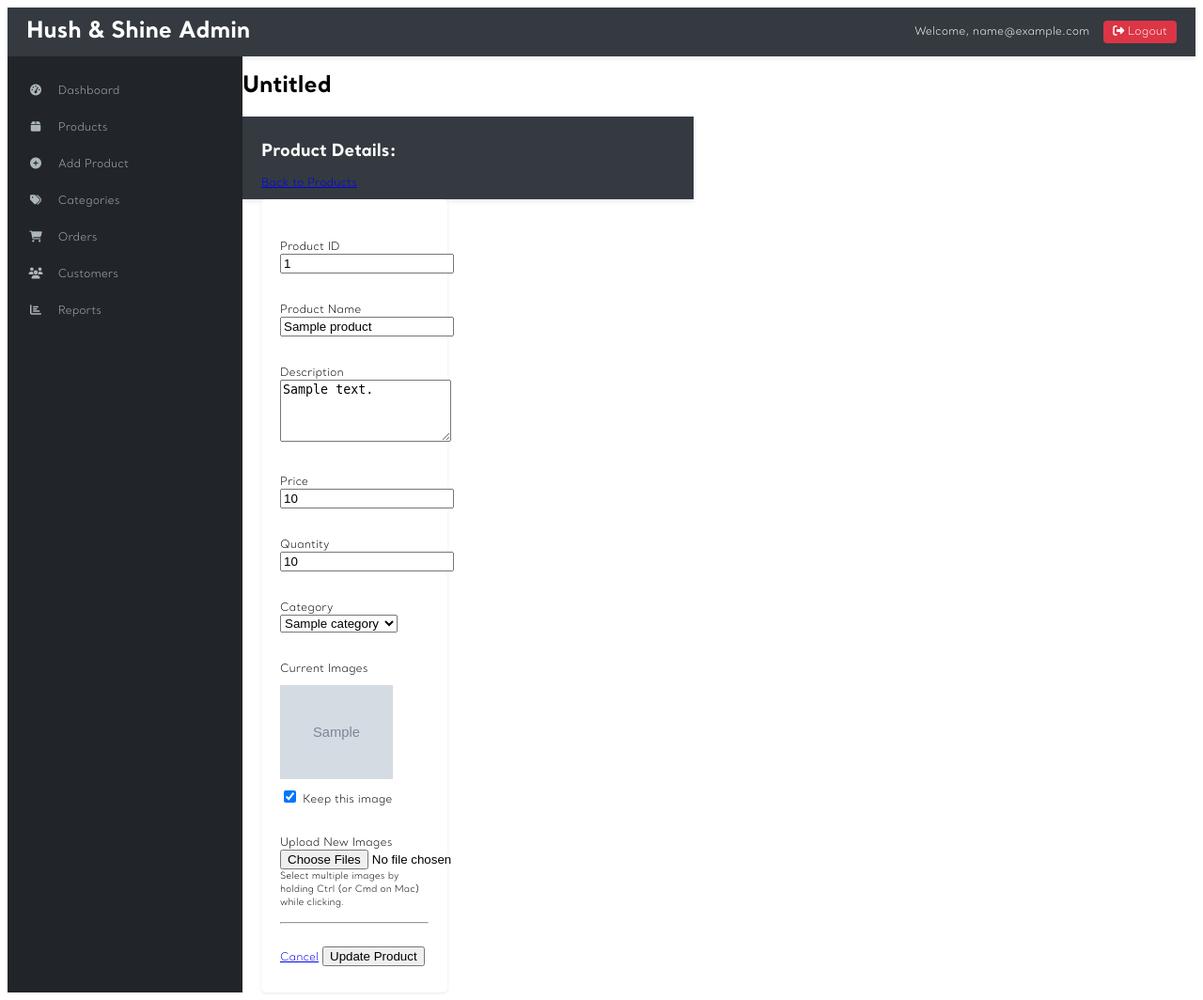
After one commit to jW028/hush-shine, a PHP site: page /admin/view_product.php?id=1 in a window 1280 px wide. The commit adds this page. Shown: the whole page at 94% size. Run offline with PHP 8.4, Linux system fonts and the light colour scheme; the visitor is signed in with stand-in values (Sample User, id 1); tables that the repository leaves empty or names only in its code hold one stand-in row (values such as "Sample post"); grey boxes marked "Sample" are stand-in pictures; some libraries are stand-ins or nearby versions.

Commit message:
view&update product combined

```diff
--- a/_head.php
+++ b/_head.php
@@ -14,6 +14,7 @@
 </head>
 <body>
     <?php if ($_SESSION['user'] == "admin"): ?>
+        <script src="/js/admin.js"></script>
         <header class="admin-header">
             <div class="admin-nav">
                 <div class="admin-logo">
@@ -31,13 +32,13 @@
         <div class="admin-container">
             <nav class="admin-sidebar">
                 <ul>
-                    <li><a href="/page/admin_menu.php"><i class="fas fa-tachometer-alt"></i> Dashboard</a></li>
-                    <li><a href="/page/admin_products.php"><i class="fas fa-box"></i> Products</a></li>
-                    <li><a href="/page/add_product.php"><i class="fas fa-plus-circle"></i> Add Product</a></li>
-                    <li><a href="/page/admin_categories.php"><i class="fas fa-tags"></i> Categories</a></li>
-                    <li><a href="/page/admin_orders.php"><i class="fas fa-shopping-cart"></i> Orders</a></li>
-                    <li><a href="/page/admin_customers.php"><i class="fas fa-users"></i> Customers</a></li>
-                    <li><a href="/page/admin_reports.php"><i class="fas fa-chart-bar"></i> Reports</a></li>
+                    <li><a href="/admin/admin_menu.php"><i class="fas fa-tachometer-alt"></i> Dashboard</a></li>
+                    <li><a href="/admin/admin_products.php"><i class="fas fa-box"></i> Products</a></li>
+                    <li><a href="/admin/add_product.php"><i class="fas fa-plus-circle"></i> Add Product</a></li>
+                    <li><a href="/admin/admin_categories.php"><i class="fas fa-tags"></i> Categories</a></li>
+                    <li><a href="/admin/admin_orders.php"><i class="fas fa-shopping-cart"></i> Orders</a></li>
+                    <li><a href="/admin/admin_customers.php"><i class="fas fa-users"></i> Customers</a></li>
+                    <li><a href="/admin/admin_reports.php"><i class="fas fa-chart-bar"></i> Reports</a></li>
                 </ul>
             </nav>
 
--- /dev/null
+++ b/admin/view_product.php
@@ -0,0 +1,215 @@
+<?php
+require_once '../_base.php';
+include '../_head.php';
+
+auth('admin');
+
+$title = 'Product Details';
+
+$prod_id = $_GET['id'] ?? null;
+
+if (!$prod_id) {
+    header('Location: /admin/admin_menu.php');
+    exit;
+}
+
+if ($_SERVER['REQUEST_METHOD'] === 'POST' && isset($_POST['update_product'])) {
+    $name = trim($_POST['prod_name'] ?? '');
+    $description = trim($_POST['prod_desc'] ?? '');
+    $price = filter_input(INPUT_POST, 'price', FILTER_VALIDATE_FLOAT);
+    $quantity = filter_input(INPUT_POST, 'quantity', FILTER_VALIDATE_INT);
+    $category_id = $_POST['cat_id'] ?? '';
+    $image_paths = [];
+
+    if (empty($name)) {
+        $errors[] = "Product name is required";
+    }
+
+    if ($price === false || $price < 0) {
+        $errors[] = "Price must be a valid positive number";
+    }
+
+    if ($quantity === false || $quantity < 0) {
+        $errors[] = "Quantity must be a valid positive number";
+    }
+
+    if (empty($category_id)) {
+        $errors[] = "Category is required";
+    }
+
+    $image_paths = [];
+    if (!empty($_FILES['images']['name'][0])) {
+        $allowed = ['jpg', 'jpeg', 'png', 'gif', 'webp'];
+        $upload_dir = '../images/products/';
+
+        if (!file_exists($upload_dir)) {
+            mkdir($upload_dir, 0777, true);
+        }
+
+        for ($i=0; $i<count($_FILES['images']['name']); $i++) {
+            if (isset($_FILES['images']['error'][$i]) && $_FILES['images']['error'][$i] == 0) {
+                $filename = $_FILES['images']['name'][$i];
+                $ext = strtolower(pathinfo($filename, PATHINFO_EXTENSION));
+
+                if (in_array($ext, $allowed)) {
+                    $seq_num = $i + 1;
+                    $new_filename = uniqid() . "_$seq_num." . $ext;
+                    $upload_path = $upload_dir . $new_filename;
+
+                    if (move_uploaded_file($_FILES['images']['tmp_name'][$i], $upload_path)) {
+                        $image_paths[] = $new_filename;
+                    } else {
+                        $errors[] = "Failed to upload image #" . ($i+1);
+                    }
+                } else {
+                    $errors[] = "Invalid format for image #" . ($i+1);
+                }
+            }
+        }
+    }
+
+    if (isset($_POST['existing_images'])) {
+        foreach ($_POST['existing_images'] as $existing_image) {
+            $image_paths[] = $existing_image;
+        }
+    }
+
+    $image_path = !empty($image_paths) ? json_encode($image_paths) : null;
+
+    if (empty($errors)) {
+        try {
+            if (!empty($image_paths)) {
+                $stmt = $_db->prepare("UPDATE products SET
+                    prod_name = ?,
+                    prod_desc = ?,
+                    price = ?,
+                    quantity = ?,
+                    cat_id = ?,
+                    image = ?
+                    WHERE prod_id = ?");
+                $stmt->execute([$name, $description, $price, $quantity, $category_id, $image_path, $prod_id]);
+            } else {
+                $stmt = $_db->prepare("UPDATE products SET
+                    prod_name = ?,
+                    prod_desc = ?,
+                    price = ?,
+                    quantity = ?,
+                    cat_id = ?
+                    WHERE prod_id = ?");
+                $stmt->execute([$name, $description, $price, $quantity, $category_id, $prod_id]);
+            }
+            $success = "Product updated successfully!";
+        } catch (PDOException $e) {
+            $errors[] = "Database error: " . $e->getMessage();
+        }
+    }
+}
+
+try {
+    $stmt = $_db->prepare("SELECT * FROM product WHERE prod_id = ?");
+    $stmt->execute([$prod_id]);
+    $product = $stmt->fetch(PDO::FETCH_ASSOC);
+
+    if (!$product) {
+        header('Location: /admin/admin_menu.php');
+        exit;
+    }
+
+    $stmt = $_db->query("SELECT * FROM category ORDER BY cat_name");
+    $categories = $stmt->fetchAll(PDO::FETCH_ASSOC);
+
+    $images = [];
+    if (!empty($product['image'])) {
+        $images = json_decode($product['image'], true) ?: [$product['image']];
+    }
+} catch (PDOException $e) {
+    $errors[] = "Database error: " . $e->getMessage();
+    exit;
+}
+?>
+
+<div class="admin-content">
+    <div class="admin-header">
+        <h2>Product Details: <?htmlspecialchars($product['prod_name']) ?></h2>
+        <a href="/admin/admin_menu.php" class="btn">Back to Products</a>
+</div>
+
+    <?php if (!empty($errors)): ?>
+        <div class="alert alert-danger">
+            <ul>
+                <?php foreach ($errors as $error): ?>
+                    <li><?= htmlspecialchars($error) ?></li>
+                <?php endforeach; ?>
+            </ul>
+        </div>
+    <?php endif; ?>
+
+    <form action="view_product.php?id=<?htmlspecialchars($prod_id)?>" method="POST" enctype="multipart/form-data" class="product-form">
+    <div class="form-group">
+        <label for="prod_id">Product ID</label>
+        <input type="text" id="prod_id" class="form-control" value="<?= htmlspecialchars($product['prod_id']) ?>" readonly>
+    </div>
+
+    <div class="form-group">
+        <label for="prod_name">Product Name</label>
+        <input type="text" id="prod_name" name="prod_name" class="form-control" value="<?= htmlspecialchars($product['prod_name']) ?>" required>
+    </div>
+
+    <div class="form-group">
+        <label for="prod_desc">Description</label>
+        <textarea id="prod_desc" name="prod_desc" class="form-control" rows="4"><?= htmlspecialchars($product['prod_desc']) ?></textarea>
+    </div>
+
+    <div class="form-group">
+        <label for="price">Price</label>
+        <input type="number" id="price" name="price" class="form-control" value="<?= htmlspecialchars($product['price']) ?>" step="0.01" required>
+    </div>
+
+    <div class="form-group">
+        <label for="quantity">Quantity</label>
+        <input type="number" id="quantity" name="quantity" class="form-control" min="0" value="<?= htmlspecialchars($product['quantity'] ?? 0) ?>" required>
+    </div>
+    <div class="form-group">
+        <label for="cat_id">Category</label>
+        <select id="cat_id" name="cat_id" class="form-control" required>
+            <option value="">Select a category</option>
+            <?php foreach ($categories as $category): ?>
+                <option value="<?= htmlspecialchars($category['cat_id']) ?>" <?= $product['cat_id'] == $category['cat_id'] ? 'selected' : '' ?>>
+                    <?= htmlspecialchars($category['cat_name']) ?>
+                </option>
+            <?php endforeach; ?>
+        </select>
+    </div>
+
+    <div class="form-group">
+        <label>Current Images</label>
+        <div class="current-images">
+            <?php if (!empty($images)): ?>
+                <?php foreach($images as $image): ?>
+                    <div class="current-image-item">
+                        <img src="../images/products/<?= htmlspecialchars($image) ?>" alt="Product Image" class="img-thumbnail">
+                        <input type="checkbox" name="existing_images[]" value="<?= htmlspecialchars($image) ?>" checked>
+                        <label>Keep this image</label>
+                    </div>
+                <?php endforeach; ?>
+            <?php else: ?>
+                <p>No images available for this product.</p>
+            <?php endif; ?>
+        </div>
+    </div>
+
+    <div class="form-group">
+        <label for="images">Upload New Images</label>
+        <input type="file" id="images" name="images[]" class="form-control-file" accept="image/*" multiple>
+        <small class="form-text text-muted">Select multiple images by holding Ctrl (or Cmd on Mac) while clicking.</small>
+    </div>
+
+    <div class="image-previews" id="imagePreview"></div>
+    <hr>
+
+    <div class="form-group">
+        <a href="../admin/admin_menu.php" class="btn btn-secondary">Cancel</a>
+        <button type="submit" name="update_product" class="btn btn-primary">Update Product</button>
+    </div>
+    </form>
+</div>
--- a/css/app.css
+++ b/css/app.css
@@ -1833,3 +1833,44 @@ html {
     border-radius: 4px;
     margin-bottom: 15px;
 }
+
+
+.current-images {
+    display: flex;
+    flex-wrap: wrap;
+    gap: 15px;
+    margin-top: 10px;
+}
+
+.current-image-item {
+    width: 120px;
+    text-align: center;
+}
+
+.current-image-item img {
+    width: 100%;
+    height: 100px;
+    object-fit: cover;
+    margin-bottom: 5px;
+}
+
+.image-checkbox {
+    display: flex;
+    align-items: center;
+    justify-content: center;
+}
+
+.new-images-preview {
+    display: flex;
+    flex-wrap: wrap;
+    gap: 10px;
+    margin-top: 10px;
+}
+
+.no-image {
+    padding: 50px;
+    background: #f9f9f9;
+    border: 1px dashed #ddd;
+    text-align: center;
+    color: #777;
+}
--- /dev/null
+++ b/js/admin.js
@@ -0,0 +1,53 @@
+$(document).ready(function() {
+    // Image preview functionality
+    $('#images').on('change', function(event) {
+        const $previewDiv = $('#imagePreview');
+        $previewDiv.empty();
+
+        if (event.target.files && event.target.files.length > 0) {
+            $previewDiv.show();
+            $previewDiv.append('<h5>New Images Preview:</h5>');
+            $previewDiv.append('<div class="new-images-preview"></div>');
+            const $container = $previewDiv.find('.new-images-preview');
+
+            $container.css({
+                'display': 'flex',
+                'flex-wrap': 'wrap',
+                'gap': '10px'
+            });
+
+            $.each(event.target.files, function(i, file) {
+                const reader = new FileReader();
+
+                const $imgDiv = $('<div></div>').css({
+                    'width': '100px',
+                    'margin-bottom': '10px'
+                });
+
+                reader.onload = function(e) {
+                    $imgDiv.html(`
+                        <img src="${e.target.result}" class="img-thumbnail" style="width: 100%; height: 100px; object-fit: cover;">
+                        <small class="d-block text-center mt-1">Image #${i+1}</small>
+                    `);
+                };
+
+                reader.readAsDataURL(file);
+                $container.append($imgDiv);
+            });
+        } else {
+            $previewDiv.hide();
+        }
+    });
+});
+
+// Function to change main image when thumbnail is clicked
+function changeMainImage(src, thumb) {
+    document.getElementById('mainImage').src = src;
+
+    // Update active thumbnail
+    const thumbnails = document.querySelectorAll('.thumbnail');
+    thumbnails.forEach(item => {
+        item.classList.remove('active');
+    });
+    thumb.classList.add('active');
+}
```
Also changed, not shown: admin/add_product.php (renamed from page/add_product.php, +1 -44 lines), admin/admin_menu.php (added, +90 -0 lines), page/admin_menu.php (deleted, +0 -113 lines), images/products/67e8aed1e315c_1.png (added), images/products/67e8aed1e337b_2.webp (added), images/products/67e8aed1e34d7_3.webp (added).
